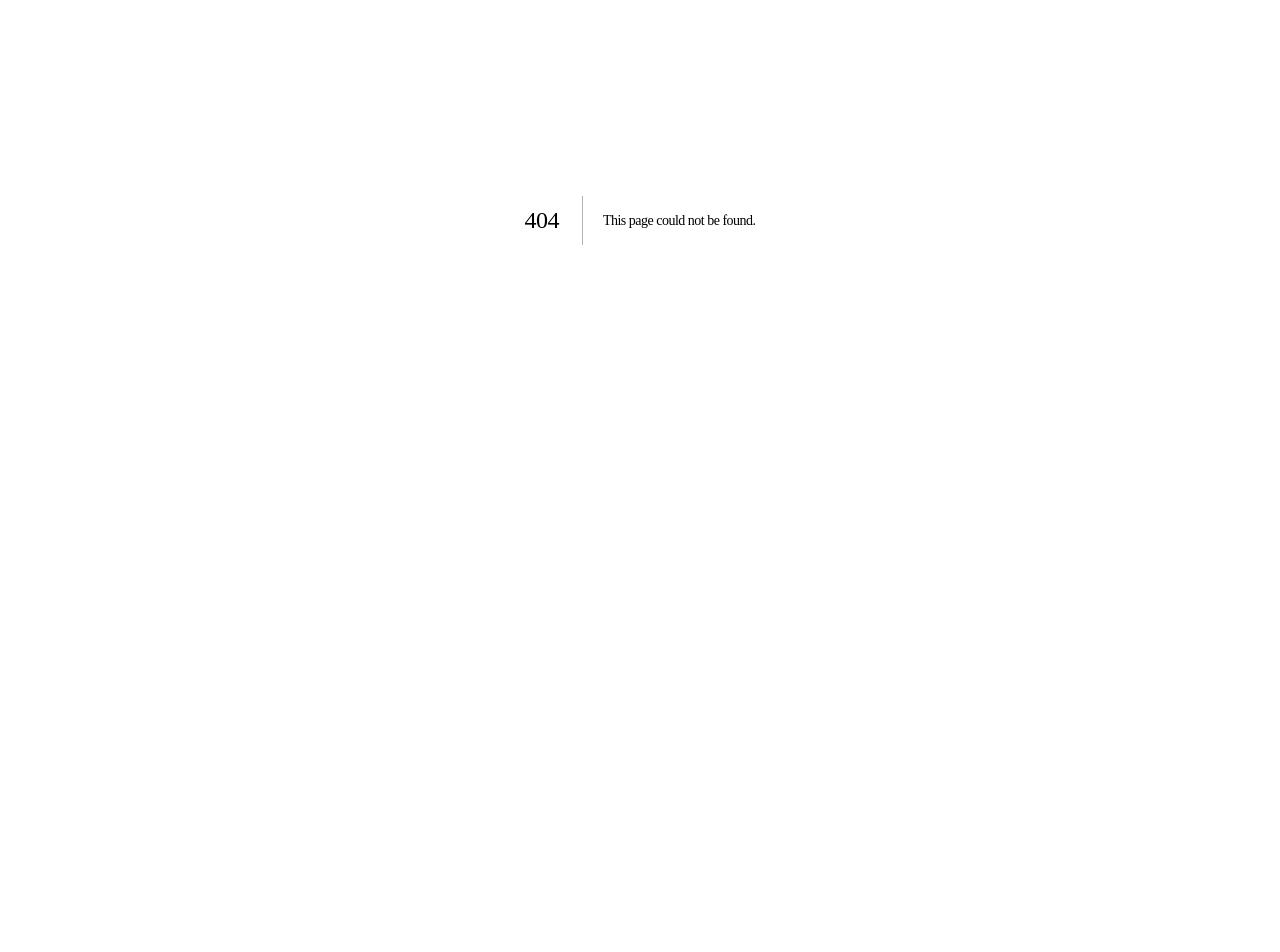
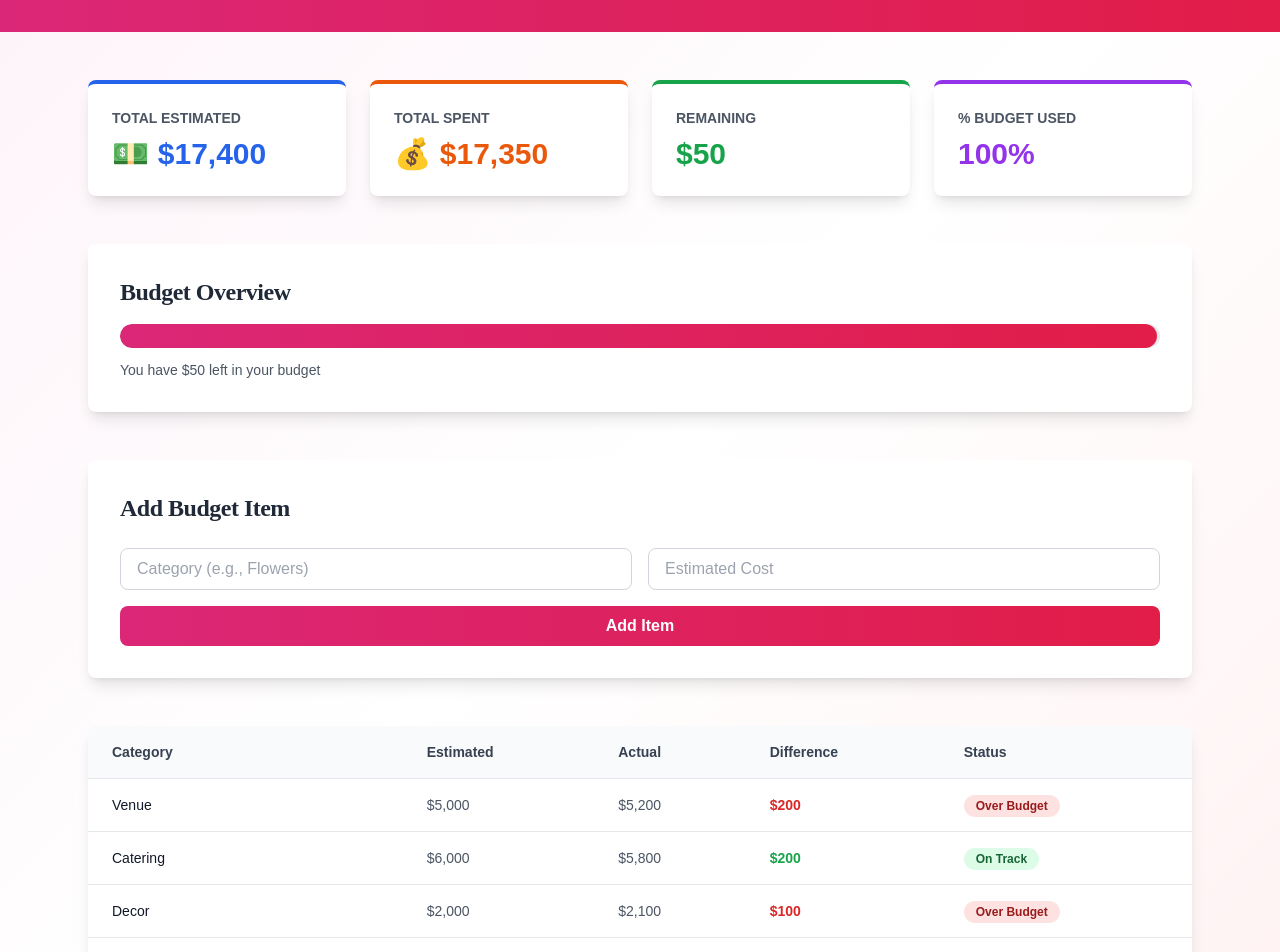
Before and after one commit to yashwanthreddy6765/wedding-management-system, a Next.js app: page /budget in a window 1280 px wide. Before the commit this address had no page. Shown: the part 180-1132 px from the top of the page. Before the commit the page ends 800 px from the top, so only its background shows below. Built offline with nearby package versions, Linux system fonts and the light colour scheme.

Commit message:
Add budget tracker page with expense management and progress tracking
This component allows users to track their budget items, including adding new items and displaying totals and status.

```diff
--- /dev/null
+++ b/app/budget/page.tsx
@@ -0,0 +1,167 @@
+'use client';
+
+import { useState } from 'react';
+
+const BudgetPage = () => {
+  const [budgetItems, setBudgetItems] = useState([
+    { id: 1, category: 'Venue', estimated: 5000, actual: 5200, status: 'Over Budget' },
+    { id: 2, category: 'Catering', estimated: 6000, actual: 5800, status: 'On Track' },
+    { id: 3, category: 'Decor', estimated: 2000, actual: 2100, status: 'Over Budget' },
+    { id: 4, category: 'Photography', estimated: 2500, actual: 2500, status: 'On Track' },
+    { id: 5, category: 'Music & Entertainment', estimated: 1500, actual: 1400, status: 'Under Budget' },
+    { id: 6, category: 'Invitations', estimated: 400, actual: 350, status: 'Under Budget' },
+  ]);
+
+  const [newItem, setNewItem] = useState({
+    category: '',
+    estimated: '',
+  });
+
+  const totalEstimated = budgetItems.reduce((sum, item) => sum + item.estimated, 0);
+  const totalActual = budgetItems.reduce((sum, item) => sum + item.actual, 0);
+  const difference = totalEstimated - totalActual;
+  const percentageUsed = (totalActual / totalEstimated) * 100;
+
+  const getStatusColor = (status) => {
+    switch(status) {
+      case 'On Track': return 'bg-green-100 text-green-800';
+      case 'Over Budget': return 'bg-red-100 text-red-800';
+      case 'Under Budget': return 'bg-blue-100 text-blue-800';
+      default: return 'bg-gray-100 text-gray-800';
+    }
+  };
+
+  const handleAddItem = () => {
+    if (newItem.category && newItem.estimated) {
+      setBudgetItems([...budgetItems, {
+        id: Math.max(...budgetItems.map(i => i.id), 0) + 1,
+        category: newItem.category,
+        estimated: parseFloat(newItem.estimated),
+        actual: 0,
+        status: 'Not Started',
+      }]);
+      setNewItem({ category: '', estimated: '' });
+    }
+  };
+
+  return (
+    <div className="min-h-screen bg-gradient-to-br from-pink-50 via-white to-rose-50">
+      {/* Hero Section */}
+      <div className="bg-gradient-to-r from-pink-600 to-rose-600 text-white py-16 px-6">
+        <div className="max-w-6xl mx-auto">
+          <h1 className="text-4xl md:text-5xl font-bold mb-2">Budget Tracker</h1>
+          <p className="text-pink-100 text-lg">Manage your wedding expenses</p>
+        </div>
+      </div>
+
+      {/* Main Content */}
+      <div className="max-w-6xl mx-auto px-6 py-12">
+        {/* Budget Summary */}
+        <div className="grid grid-cols-1 md:grid-cols-4 gap-6 mb-12">
+          <div className="bg-white rounded-lg shadow-lg p-6 border-t-4 border-blue-600">
+            <div className="text-gray-600 text-sm font-semibold uppercase">Total Estimated</div>
+            <div className="text-3xl font-bold text-blue-600 mt-2 ">💵 ${totalEstimated.toLocaleString()}</div>
+          </div>
+          <div className="bg-white rounded-lg shadow-lg p-6 border-t-4 border-orange-600">
+            <div className="text-gray-600 text-sm font-semibold uppercase">Total Spent</div>
+            <div className="text-3xl font-bold text-orange-600 mt-2">💰 ${totalActual.toLocaleString()}</div>
+          </div>
+          <div className={`bg-white rounded-lg shadow-lg p-6 border-t-4 ${difference >= 0 ? 'border-green-600' : 'border-red-600'}`}>
+            <div className="text-gray-600 text-sm font-semibold uppercase">Remaining</div>
+            <div className={`text-3xl font-bold mt-2 ${difference >= 0 ? 'text-green-600' : 'text-red-600'}`}>
+              ${Math.abs(difference).toLocaleString()}
+            </div>
+          </div>
+          <div className="bg-white rounded-lg shadow-lg p-6 border-t-4 border-purple-600">
+            <div className="text-gray-600 text-sm font-semibold uppercase">% Budget Used</div>
+            <div className="text-3xl font-bold text-purple-600 mt-2">{Math.round(percentageUsed)}%</div>
+          </div>
+        </div>
+
+        {/* Budget Progress Bar */}
+        <div className="bg-white rounded-lg shadow-lg p-8 mb-12">
+          <h2 className="text-2xl font-bold text-gray-800 mb-4">Budget Overview</h2>
+          <div className="w-full bg-gray-200 rounded-full h-6 overflow-hidden">
+            <div
+              className={`h-full rounded-full transition-all duration-500 ${
+                percentageUsed > 100 ? 'bg-red-500' : 'bg-gradient-to-r from-pink-600 to-rose-600'
+              }`}
+              style={{ width: `${Math.min(percentageUsed, 100)}%` }}
+            />
+          </div>
+          <p className="text-gray-600 mt-3 text-sm">
+            {difference >= 0
+              ? `You have $${difference.toLocaleString()} left in your budget`
+              : `You are $${Math.abs(difference).toLocaleString()} over budget`}
+          </p>
+        </div>
+
+        {/* Add Budget Item Form */}
+        <div className="bg-white rounded-lg shadow-lg p-8 mb-12">
+          <h2 className="text-2xl font-bold text-gray-800 mb-6">Add Budget Item</h2>
+          <div className="grid grid-cols-1 md:grid-cols-2 gap-4 mb-4">
+            <input
+              type="text"
+              placeholder="Category (e.g., Flowers)"
+              value={newItem.category}
+              onChange={(e) => setNewItem({...newItem, category: e.target.value})}
+              className="px-4 py-2 border border-gray-300 rounded-lg focus:outline-none focus:border-pink-600"
+            />
+            <input
+              type="number"
+              placeholder="Estimated Cost"
+              value={newItem.estimated}
+              onChange={(e) => setNewItem({...newItem, estimated: e.target.value})}
+              className="px-4 py-2 border border-gray-300 rounded-lg focus:outline-none focus:border-pink-600"
+            />
+          </div>
+          <button
+            onClick={handleAddItem}
+            className="w-full bg-gradient-to-r from-pink-600 to-rose-600 text-white py-2 rounded-lg font-semibold hover:shadow-lg transition"
+          >
+            Add Item
+          </button>
+        </div>
+
+        {/* Budget Items List */}
+        <div className="bg-white rounded-lg shadow-lg overflow-hidden">
+          <div className="overflow-x-auto">
+            <table className="w-full">
+              <thead>
+                <tr className="bg-gray-50 border-b">
+                  <th className="px-6 py-4 text-left text-sm font-semibold text-gray-700">Category</th>
+                  <th className="px-6 py-4 text-left text-sm font-semibold text-gray-700">Estimated</th>
+                  <th className="px-6 py-4 text-left text-sm font-semibold text-gray-700">Actual</th>
+                  <th className="px-6 py-4 text-left text-sm font-semibold text-gray-700">Difference</th>
+                  <th className="px-6 py-4 text-left text-sm font-semibold text-gray-700">Status</th>
+                </tr>
+              </thead>
+              <tbody>
+                {budgetItems.map((item) => {
+                  const diff = item.estimated - item.actual;
+                  return (
+                    <tr key={item.id} className="border-b hover:bg-gray-50 transition">
+                      <td className="px-6 py-4 text-sm font-medium text-gray-900">{item.category}</td>
+                      <td className="px-6 py-4 text-sm text-gray-600">${item.estimated.toLocaleString()}</td>
+                      <td className="px-6 py-4 text-sm text-gray-600">${item.actual.toLocaleString()}</td>
+                      <td className={`px-6 py-4 text-sm font-semibold ${diff >= 0 ? 'text-green-600' : 'text-red-600'}`}>
+                        ${Math.abs(diff).toLocaleString()}
+                      </td>
+                      <td className="px-6 py-4 text-sm">
+                        <span className={`px-3 py-1 rounded-full text-xs font-semibold ${getStatusColor(item.status)}`}>
+                          {item.status}
+                        </span>
+                      </td>
+                    </tr>
+                  );
+                })}
+              </tbody>
+            </table>
+          </div>
+        </div>
+      </div>
+    </div>
+  );
+};
+
+export default BudgetPage;
```
